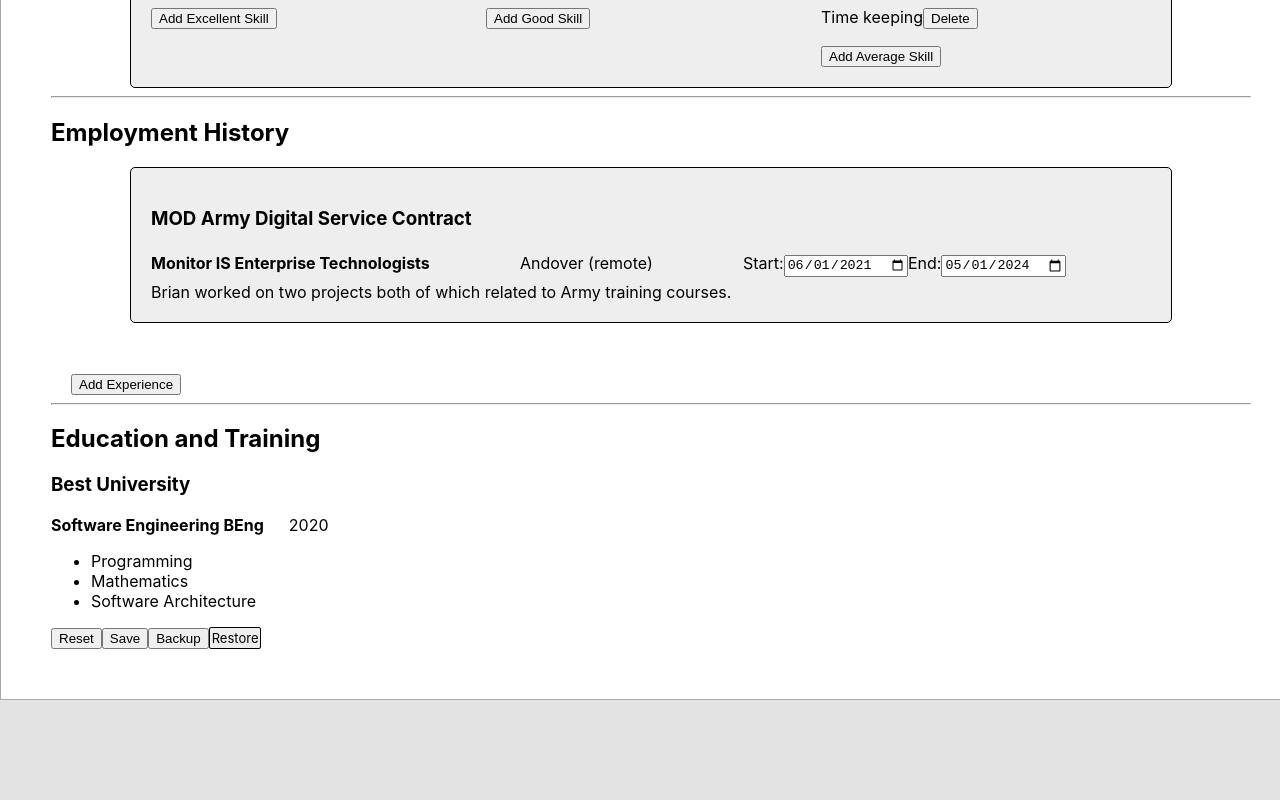
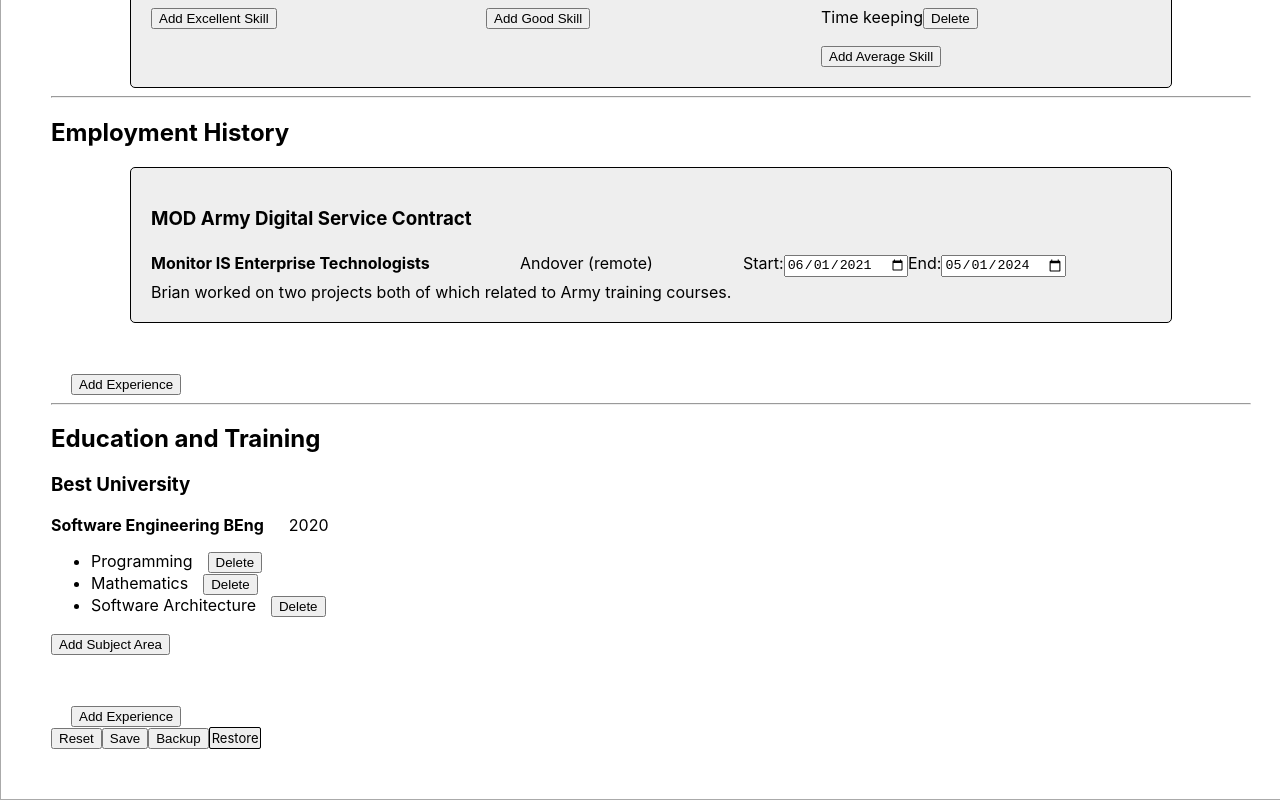
Before and after one commit to fireydude/cvelf, a React (Create React App) app in the folder ui/: page / in a window 1280 px wide. Shown: the part 595-1395 px from the top of the page. Before the commit the page ends 1295 px from the top, so only its background shows below. Built offline with nearby package versions, Linux system fonts and the light colour scheme.

Commit message:
add/remove education

```diff
--- a/ui/src/App.tsx
+++ b/ui/src/App.tsx
@@ -34,14 +34,6 @@ function App() {
       description: 'Brian worked on two projects both of which related to Army training courses.',
     },
   ]);
-  const [educations, setEducations] = useState<Education[]>([
-    {
-      establishment: 'Best University',
-      qualification: 'Software Engineering BEng',
-      year: 2020,
-      areas: [ 'Programming', 'Mathematics', 'Software Architecture' ],
-    },
-  ]);
 
   const addSkill = (level: 'excellent' | 'good' | 'average', name: string) => {
     setSkills({
@@ -51,8 +43,8 @@ function App() {
   };
   const removeSkill = (level: 'excellent' | 'good' | 'average', name: string) => {
     setSkills({
-        ...keySkills,
-        [level]: [...keySkills[level].filter(x => x !== name)],
+      ...keySkills,
+      [level]: [...keySkills[level].filter(x => x !== name)],
     });
   };
   const addExperience = () => {
@@ -111,6 +103,41 @@ function App() {
     });
   };
 
+  const [educations, setEducations] = useState<Education[]>([
+    {
+      establishment: 'Best University',
+      qualification: 'Software Engineering BEng',
+      year: 2020,
+      areas: ['Programming', 'Mathematics', 'Software Architecture'],
+    },
+  ]);
+  const addEducation = () => {
+    if (educations) {
+      const defaultEd = {
+        establishment: '',
+        qualification: '',
+        year: new Date().getFullYear(),
+        areas: [ '1' ],
+      } as Education;
+      setEducations([...educations, defaultEd]);
+    }
+  };
+  const addEducationSubject = (i: number) => {
+    if (educations) {
+      const copy = [ ...educations ];
+      const update = copy[i];
+      update.areas.push(null);
+      setEducations(copy);
+    }
+  };
+  const removeEducationSubject = (i: number, val: string | null) => {
+    if (educations) {
+      const copy = [ ...educations ];
+      const update = copy[i];
+      update.areas = update.areas.filter(x => x !== val);
+      setEducations(copy);
+    }
+  };
   useEffect(() => {
     const cvData = window.localStorage.getItem('cv');
     if (cvData) {
@@ -207,7 +234,11 @@ function App() {
         updateExperience={updateExperience}
       />
       <EducationTraining
-        educations={educations} />
+        educations={educations}
+        addEducation={addEducation}
+        addSubject={addEducationSubject}
+        removeSubject={removeEducationSubject}
+         />
       <button onClick={handleReset}>Reset</button>
       <button onClick={handleSave}>Save</button>
       <button onClick={handleBackup}>Backup</button>
--- a/ui/src/components/education/EducationTraining.tsx
+++ b/ui/src/components/education/EducationTraining.tsx
@@ -2,20 +2,34 @@ import { Education } from "../../model/Education";
 
 interface IEducationTraining {
   educations: Education[];
+  addEducation: () => void;
+  addSubject: (educationIndex: number) => void;
+  removeSubject: (educationIndex: number, val: string | null) => void;
 }
 
 export const EducationTraining: React.FC<IEducationTraining> = (props) => {
-  const { educations } = props;
+  const { educations, addEducation, addSubject, removeSubject } = props;
 
   return (<article>
     <h2>Education and Training</h2>
     {educations && educations.map((e, i) => (<section key={i}>
-      <h3>{e.establishment}</h3>
-      <span style={{ fontWeight: 'bold' }}>{e.qualification}</span>
+      <h3>{e.establishment ?? 'establishment'}</h3>
+      <span style={{ fontWeight: 'bold' }}>{e.qualification ?? 'qualification'}</span>
       <span style={{ marginLeft: 25 }} >{e.year}</span>
       <ul>
-        {e.areas.map((a, areaIndex) => (<li key={areaIndex}>{a}</li>))}
+        {e.areas.map((a, areaIndex) => (
+          <li key={areaIndex}>
+            {a ?? 'subject'}
+            <button style={{ marginLeft: 15 }} onClick={() => removeSubject(i, a)}>Delete</button>
+          </li>
+        ))}
       </ul>
+      <button onClick={() => addSubject(i)}>Add Subject Area</button>
     </section>))}
+    <div style={{ marginTop: 50, marginLeft: 20 }}>
+      <button onClick={() => addEducation()}>
+        Add Experience
+      </button>
+    </div>
   </article>);
 };
--- a/ui/src/model/Education.ts
+++ b/ui/src/model/Education.ts
@@ -1,6 +1,6 @@
 export interface Education {
-  establishment: string;
-  qualification: string;
+  establishment?: string;
+  qualification?: string;
   year: number;
-  areas: string[];
+  areas: (string | null)[];
 }
```
